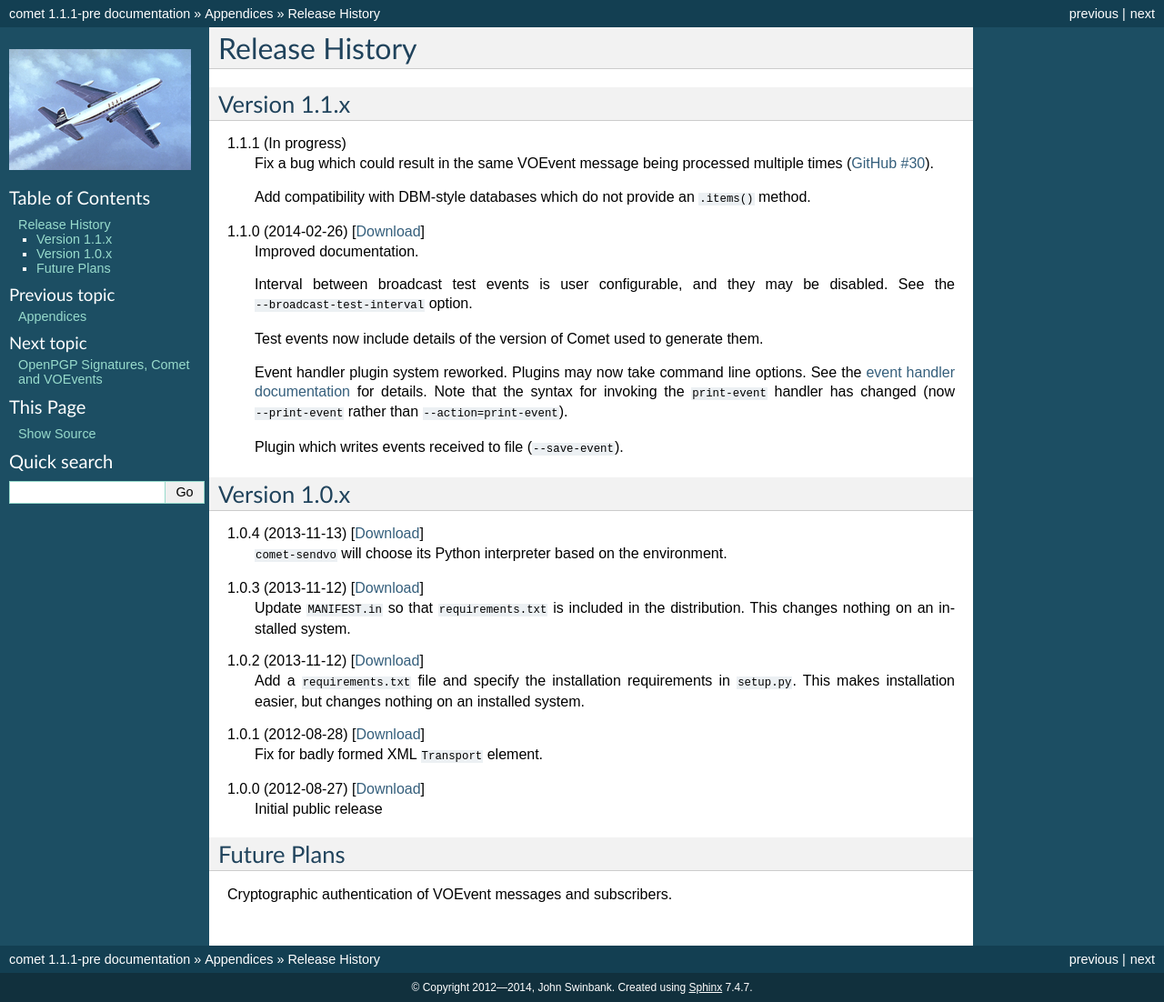
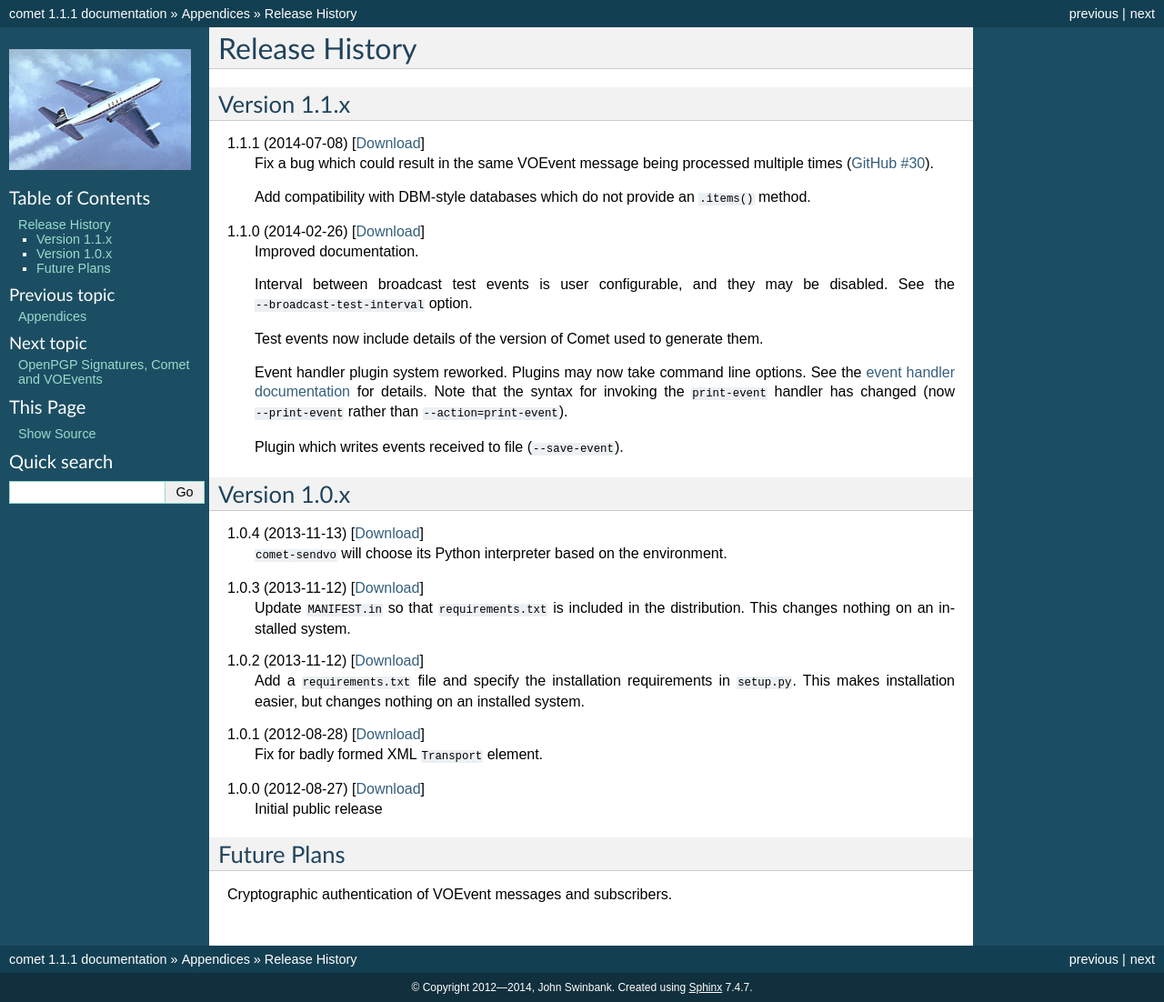
Before and after one commit to jdswinbank/Comet, a Sphinx documentation site: the page built from docs/appendix/history.rst, in a window 1280 px wide. Shown: the whole page at 91% size. Built offline with Sphinx 7.4.7, drawn with Linux system fonts in a browser that asks for light colours.

Commit message:
Set version 1.1.1

```diff
--- a/comet/__init__.py
+++ b/comet/__init__.py
@@ -2,4 +2,4 @@ __description__ = "VOEvent Broker"
 __url__ = "http://comet.transientskp.org/"
 __author__ = "John Swinbank"
 __contact__ = "j.swinbank@uva.nl"
-__version__ = "1.1.1-pre"
+__version__ = "1.1.1"
--- a/docs/appendix/history.rst
+++ b/docs/appendix/history.rst
@@ -6,7 +6,7 @@ Release History
 Version 1.1.x
 -------------
 
-1.1.1 (In progress)
+1.1.1 (2014-07-08) [`Download <https://github.com/jdswinbank/Comet/tarball/1.1.1>`__]
     Fix a bug which could result in the same VOEvent message being processed
     multiple times (`GitHub #30`_).
 
```
